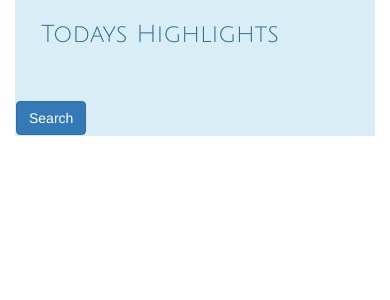
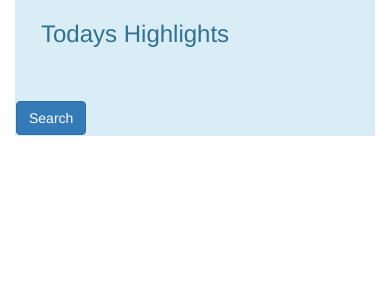
Before and after one commit to Charlessciedel/News-Highlights, a Flask app: template app/templates/base.html in a window 390 px wide; the page is wider, and only the part inside the window is pictured. Shown: the top 300 px of that part. Run offline with Flask 2, Linux system fonts and the light colour scheme; the template is opened without the code that fills it, so the values that code supplies are empty; some libraries are stand-ins or nearby versions; some web fonts are replaced.

Commit message:
Trimmed unresponsive changes

```diff
--- a/app/static/css/styles.css
+++ b/app/static/css/styles.css
@@ -1,5 +1,5 @@
 h3{
-    font-family: 'Julius Sans One';
+
     word-wrap: break-word;
 }
 
```
